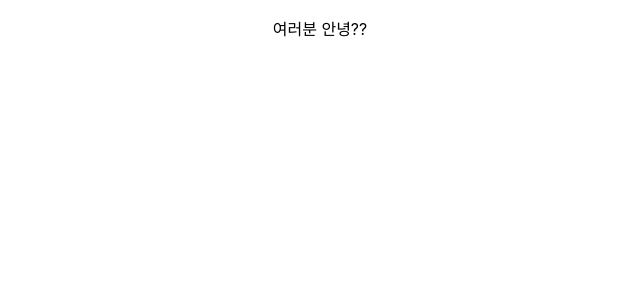
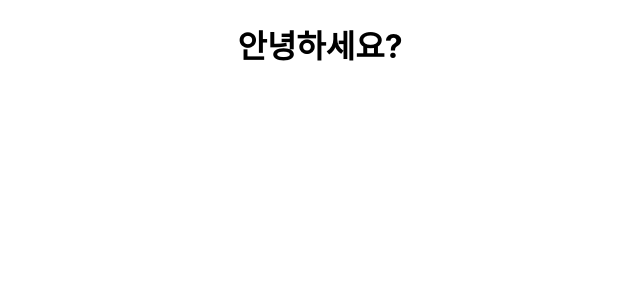
Before and after one commit to osparking/ts_shopping-app, a React (Create React App) app: page / in a window 1280 px wide. Shown: the top 300 px of the page, without its empty margins (320-960 px from the left). Built offline with nearby package versions, Linux system fonts and the light colour scheme.

Commit message:
내 Greeter 성분을 사용한 인사 표시 page

```diff
--- a/src/App.tsx
+++ b/src/App.tsx
@@ -1,4 +1,5 @@
 import "./App.css";
+import Greeter from "./components/Greeter";
 
 function f1<T>(arg: T): T {
   return arg;
@@ -11,7 +12,7 @@ const f2 = <T,>(arg: T): T => {
 function App() {
   return (
     <div className="App">
-      <p>여러분 안녕??</p>
+      <Greeter />
     </div>
   );
 }
```
